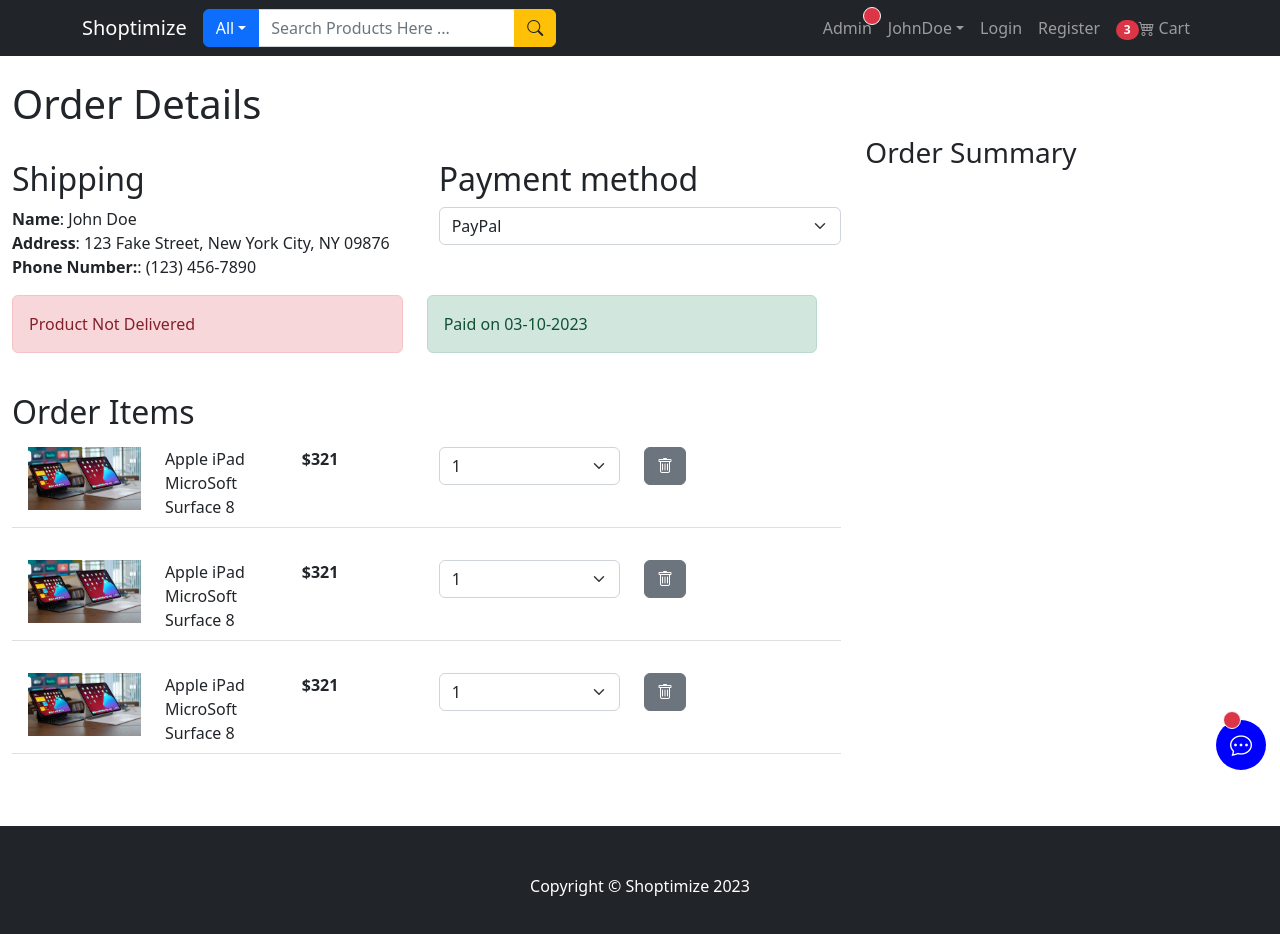
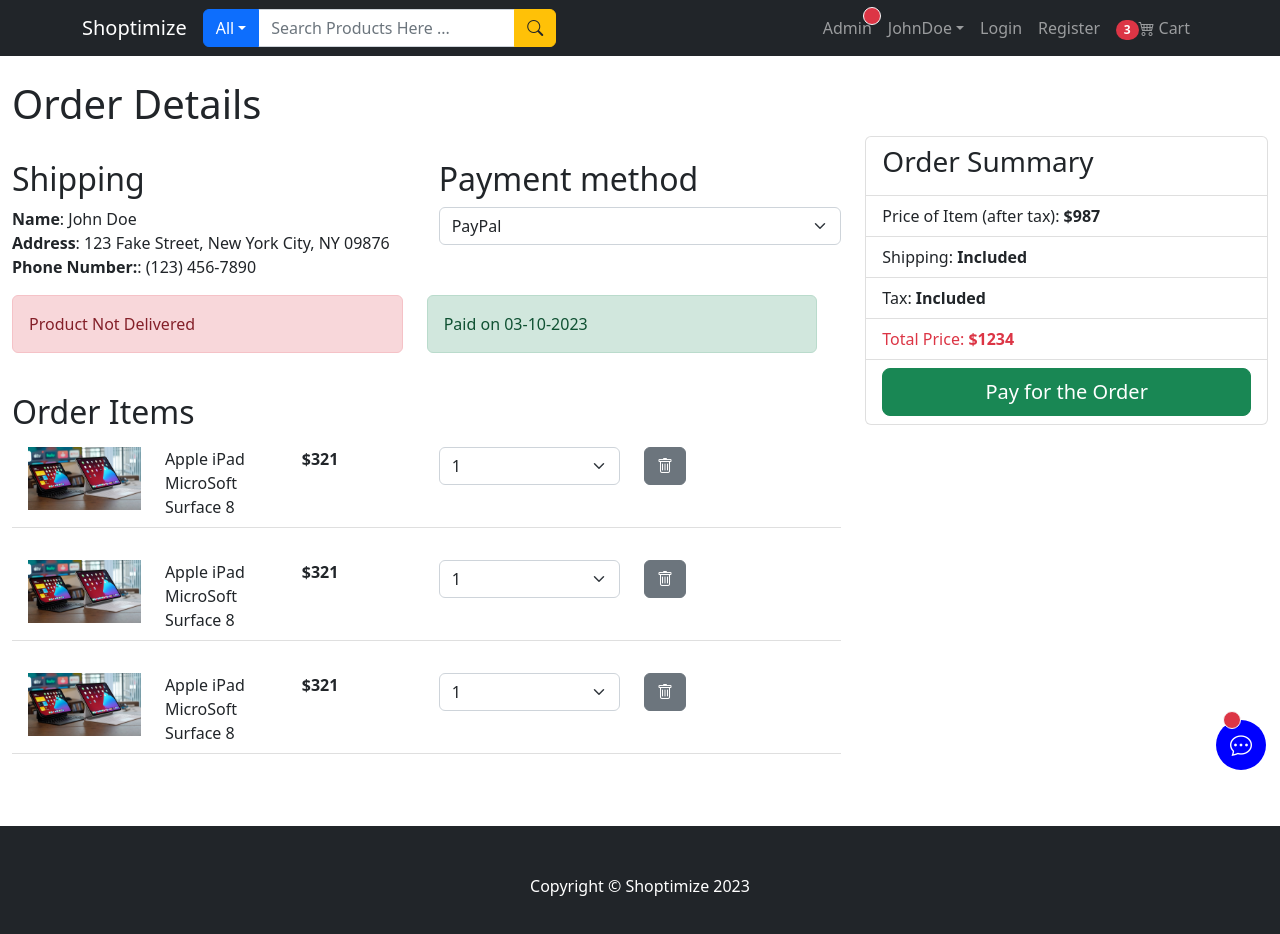
Before and after one commit to ShanchaiZ/MERN-ecommerce, a React (Create React App) app in the folder frontend/: page /user/order-details in a window 1280 px wide. Shown: the top 934 px of the page. Built offline with nearby package versions, Linux system fonts and the light colour scheme.

Commit message:
updated Order Summary Page

```diff
--- a/frontend/src/pages/user/UserOrderDetailsPage.js
+++ b/frontend/src/pages/user/UserOrderDetailsPage.js
@@ -1,4 +1,4 @@
-import { Container, Row, Col, Form, Alert, ListGroup } from "react-bootstrap";
+import { Container, Row, Col, Form, Alert, ListGroup, ListGroupItem, Button } from "react-bootstrap";
 import CartItemComponent from "../../components/CartItemComponent";
 
 const UserOrderDetailsPage = () => {
@@ -35,16 +35,42 @@ const UserOrderDetailsPage = () => {
                         </Row>
                     </Row>
                     <br />
-                    {/* Product Order Items: */}
+
+                    {/* Product Order Items */}
                     <h2>Order Items</h2>
                     <ListGroup variant="flush">
                         {Array.from({ length: 3 }).map((item, idx) => (
-                            <CartItemComponent key={idx}/>
+                            <CartItemComponent key={idx} />
                         ))}
                     </ListGroup>
                 </Col>
+
                 <Col md={4}>
-                    <h3>Order Summary</h3>
+                    {/* Order Summary Section */}
+                    <ListGroup>
+                        <ListGroupItem>
+                            <h3>Order Summary</h3>
+                        </ListGroupItem>
+                        <ListGroupItem>
+                            Price of Item (after tax): <span className="fw-bold">$987</span>
+                        </ListGroupItem>
+                        <ListGroupItem>
+                            Shipping: <span className="fw-bold">Included</span>
+                        </ListGroupItem>
+                        <ListGroupItem>
+                            Tax: <span className="fw-bold">Included</span>
+                        </ListGroupItem>
+                        <ListGroupItem className="text-danger">
+                            Total Price: <span className="fw-bold">$1234</span>
+                        </ListGroupItem>
+                        <ListGroupItem>
+                            <div className="d-grid">
+                                <Button size="lg" variant="success" type="Button">
+                                    Pay for the Order
+                                </Button>
+                            </div>
+                        </ListGroupItem>
+                    </ListGroup>
                 </Col>
             </Row>
         </Container>
```
